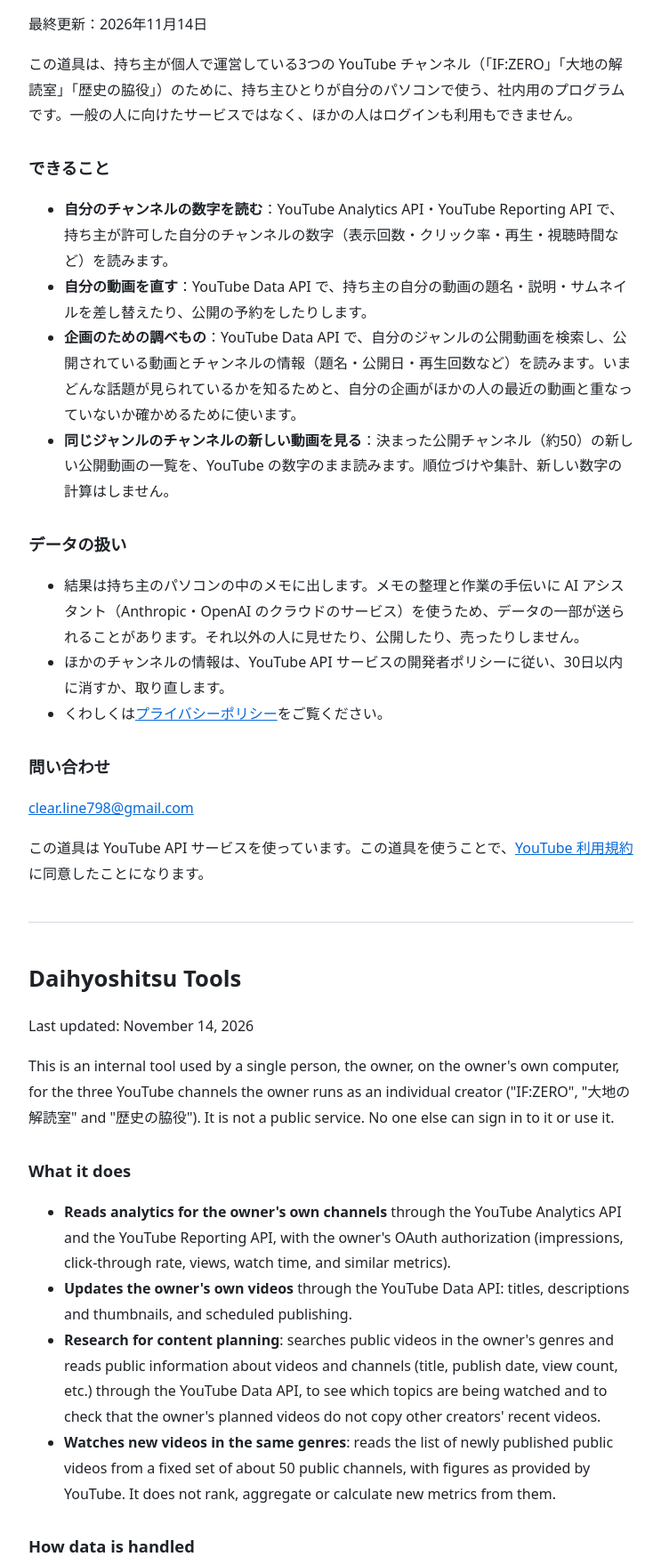
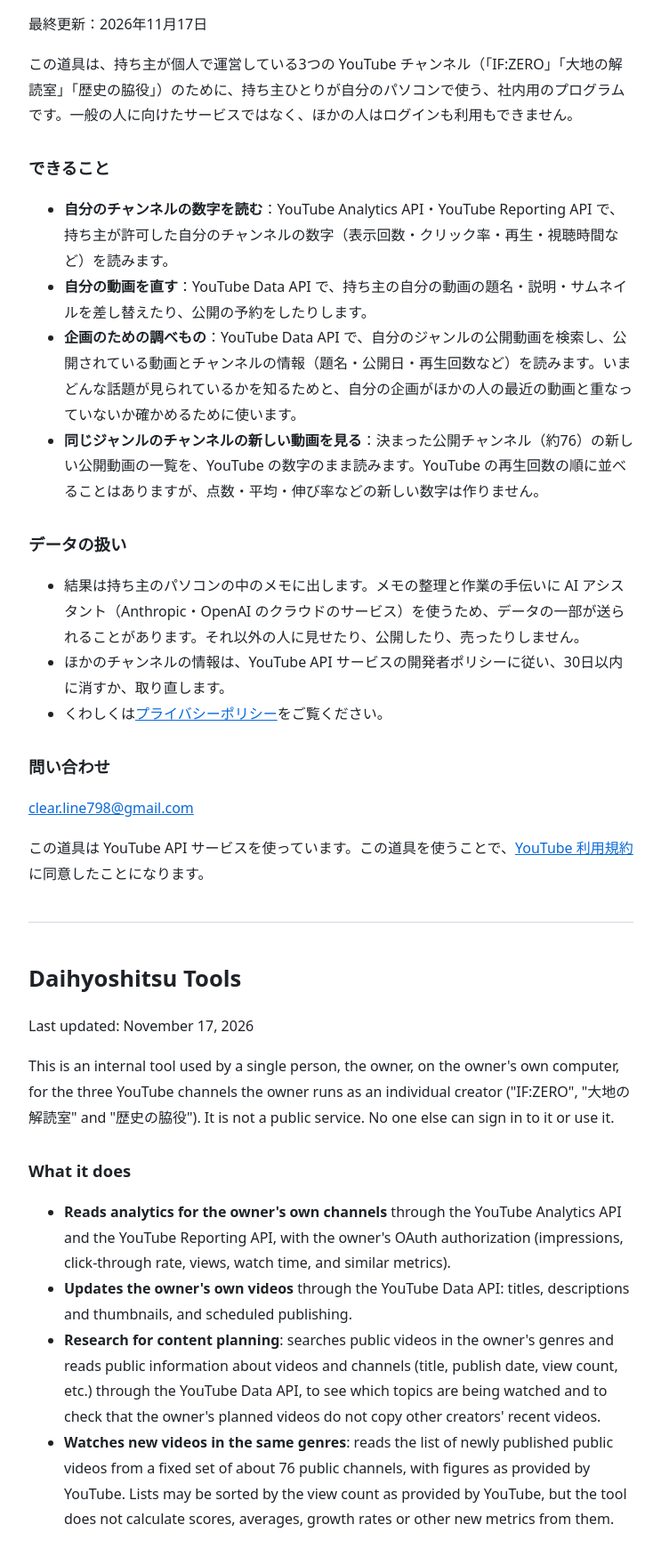
Before and after one commit to nanorinoyura-ctrl/yt-office-tools, a plain HTML site: page index.html in a window 1280 px wide. Shown: the part 81-1840 px from the top of the page at 89% size, without its empty margins (268-1011 px from the left). Drawn offline with Linux system fonts and the light colour scheme.

Commit message:
Update homepage and privacy policy: 76 channels, sorting by YouTube view count, AI provider retention, dates
Co-Authored-By: Claude Opus 5.5 <noreply@anthropic.com>

```diff
--- a/index.html
+++ b/index.html
@@ -18,7 +18,7 @@
 <body>
 <main>
   <h1>代表室の道具</h1>
-  <p>最終更新：2026年11月14日</p>
+  <p>最終更新：2026年11月17日</p>
   <p>この道具は、持ち主が個人で運営している3つの YouTube チャンネル（「IF:ZERO」「大地の解読室」「歴史の脇役」）のために、持ち主ひとりが自分のパソコンで使う、社内用のプログラムです。一般の人に向けたサービスではなく、ほかの人はログインも利用もできません。</p>
 
   <h2>できること</h2>
@@ -26,7 +26,7 @@
     <li><strong>自分のチャンネルの数字を読む</strong>：YouTube Analytics API・YouTube Reporting API で、持ち主が許可した自分のチャンネルの数字（表示回数・クリック率・再生・視聴時間など）を読みます。</li>
     <li><strong>自分の動画を直す</strong>：YouTube Data API で、持ち主の自分の動画の題名・説明・サムネイルを差し替えたり、公開の予約をしたりします。</li>
     <li><strong>企画のための調べもの</strong>：YouTube Data API で、自分のジャンルの公開動画を検索し、公開されている動画とチャンネルの情報（題名・公開日・再生回数など）を読みます。いまどんな話題が見られているかを知るためと、自分の企画がほかの人の最近の動画と重なっていないか確かめるために使います。</li>
-    <li><strong>同じジャンルのチャンネルの新しい動画を見る</strong>：決まった公開チャンネル（約50）の新しい公開動画の一覧を、YouTube の数字のまま読みます。順位づけや集計、新しい数字の計算はしません。</li>
+    <li><strong>同じジャンルのチャンネルの新しい動画を見る</strong>：決まった公開チャンネル（約76）の新しい公開動画の一覧を、YouTube の数字のまま読みます。YouTube の再生回数の順に並べることはありますが、点数・平均・伸び率などの新しい数字は作りません。</li>
   </ul>
 
   <h2>データの扱い</h2>
@@ -45,7 +45,7 @@
 
   <h1 lang="en">Daihyoshitsu Tools</h1>
   <div lang="en">
-  <p>Last updated: November 14, 2026</p>
+  <p>Last updated: November 17, 2026</p>
   <p>This is an internal tool used by a single person, the owner, on the owner's own computer, for the three YouTube channels the owner runs as an individual creator ("IF:ZERO", "大地の解読室" and "歴史の脇役"). It is not a public service. No one else can sign in to it or use it.</p>
 
   <h2>What it does</h2>
@@ -53,7 +53,7 @@
     <li><strong>Reads analytics for the owner's own channels</strong> through the YouTube Analytics API and the YouTube Reporting API, with the owner's OAuth authorization (impressions, click-through rate, views, watch time, and similar metrics).</li>
     <li><strong>Updates the owner's own videos</strong> through the YouTube Data API: titles, descriptions and thumbnails, and scheduled publishing.</li>
     <li><strong>Research for content planning</strong>: searches public videos in the owner's genres and reads public information about videos and channels (title, publish date, view count, etc.) through the YouTube Data API, to see which topics are being watched and to check that the owner's planned videos do not copy other creators' recent videos.</li>
-    <li><strong>Watches new videos in the same genres</strong>: reads the list of newly published public videos from a fixed set of about 50 public channels, with figures as provided by YouTube. It does not rank, aggregate or calculate new metrics from them.</li>
+    <li><strong>Watches new videos in the same genres</strong>: reads the list of newly published public videos from a fixed set of about 76 public channels, with figures as provided by YouTube. Lists may be sorted by the view count as provided by YouTube, but the tool does not calculate scores, averages, growth rates or other new metrics from them.</li>
   </ul>
 
   <h2>How data is handled</h2>
```
Also changed, not shown: privacy.html (+6 -6 lines).
